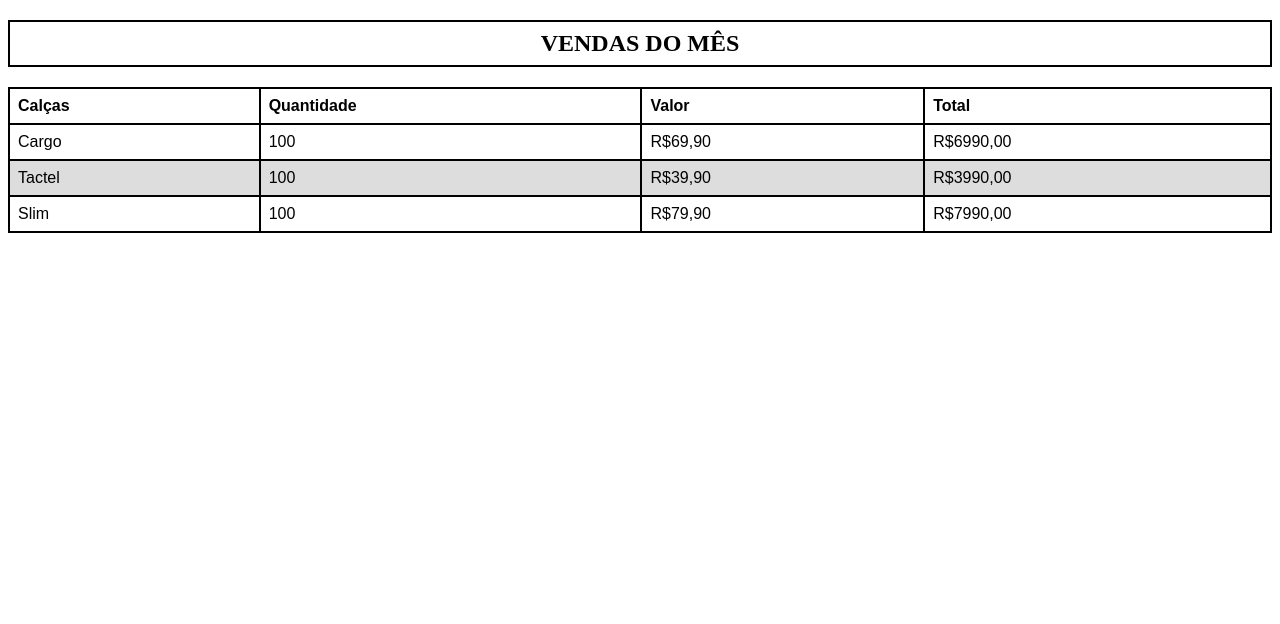
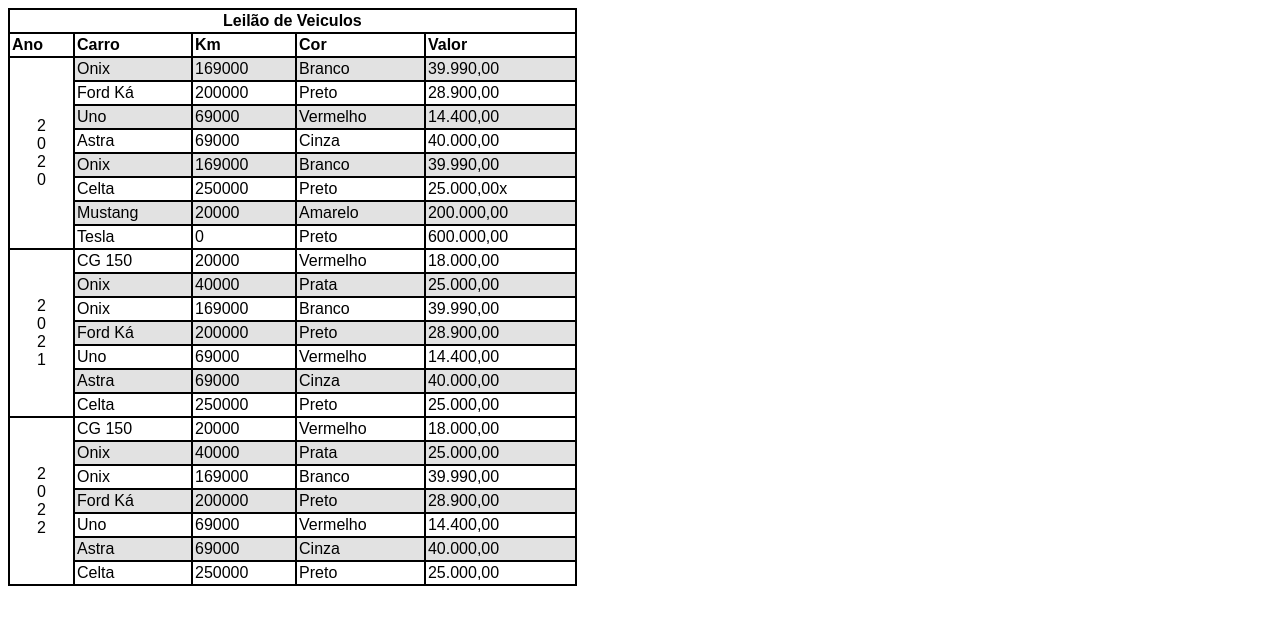
Before and after one commit to brunotaviom/Aulas-PW1, a plain HTML site: page index.html in a window 1280 px wide. Drawn offline with Linux system fonts and the light colour scheme.

Commit message:
Add files via upload
primeira tabela feita 100% sozinho

```diff
--- a/index.html
+++ b/index.html
@@ -1,63 +1,181 @@
 <!DOCTYPE html>
-<html lang="en">
+<html lang="pt-br">
 <head>
     <meta charset="UTF-8">
     <meta name="viewport" content="width=device-width, initial-scale=1.0">
-    <title>Document</title>
+    <title>Leilão de Veiculos</title>
+</head>
 <style>
     table {
       font-family: arial, sans-serif;
       border-collapse: collapse;
-          width: 100%;
+      width: 45%;
     }
 
-        h2 {
+    td, th {
       border: 2px solid #000;
-            text-align: left;;
-            padding: 8px;
-
-        }
-        td, th {
-          border: 2px solid #000000;
       text-align: left;
-          padding: 8px;
+      padding: 2px;
     }
 
     tr:nth-child(even) {
-          background-color: #dddddd;
+      background-color: #e2e2e2;
     }
+    </style>
+<body>
+<table>
+  <thead>
+    <th colspan="5"><center>Leilão de Veiculos</center></th>
+  </thead>
 
-
-        </style>
-</head>
-<body>
-
-<table>
-    <h2><center><b>VENDAS DO MÊS</b></center></h2>
-    <thead>
-        <th>Calças</th>
-        <th>Quantidade</th>
-        <th>Valor</th>
-        <th>Total</th>
-    </thead>
+  <tbody>
     <tr>
-        <td>Cargo</td>
-        <td>100</td>
-        <td>R$69,90</td>
-        <td>R$6990,00</td>
+            <th>Ano</th>
+            <th colspan="1"><b>Carro</b></th>
+            <th><b>Km</b></th>
+            <th><b>Cor</b></th>
+            <th><b>Valor</b></th>
     </tr>
        <tr>
-        <td>Tactel</td>
-        <td>100</td>
-        <td>R$39,90</td>
-        <td>R$3990,00</td>
+        <td style="writing-mode: horizontal-tb; background-color: #ffffff; text-align: center;" rowspan="8">2<br>0<br>2<br>0</td>
+        <td>Onix</td>
+        <td>169000</td>
+        <td>Branco</td>
+        <td>39.990,00</td>
        </tr>
     <tr>
-        <td>Slim</td>
-        <td>100</td>
-        <td>R$79,90</td>
-        <td>R$7990,00</td>
+        <td>Ford Ká</td>
+        <td>200000</td>
+        <td>Preto</td>
+        <td>28.900,00</td>
     </tr>
+    <tr>
+        <td>Uno</td>
+        <td>69000</td>
+        <td>Vermelho</td>
+        <td>14.400,00</td>
+    </tr>
+    <tr>
+        <td>Astra</td>
+        <td>69000</td>
+        <td>Cinza</td>
+        <td>40.000,00</td>
+    </tr>
+    <tr>
+        <td>Onix</td>
+        <td>169000</td>
+        <td>Branco</td>
+        <td>39.990,00</td>
+    </tr>
+    <tr>
+        <td>Celta</td>
+        <td>250000</td>
+        <td>Preto</td>
+        <td>25.000,00x</td>
+    </tr>
+    <tr>
+        <td>Mustang</td>
+        <td>20000</td>
+        <td>Amarelo</td>
+        <td>200.000,00</td>
+    </tr>
+    <tr>
+        <td>Tesla</td>
+        <td>0</td>
+        <td>Preto</td>
+        <td>600.000,00</td>
+    </tr>
+    <tr>
+        <td style="writing-mode: horizontal-tb; background-color: #ffffff; text-align: center;" rowspan="8">2<br>0<br>2<br>1</td>
+    </tr>
+    <tr>
+        <td>CG 150</td>
+        <td>20000</td>
+        <td>Vermelho</td>
+        <td>18.000,00</td>
+    </tr>
+    <tr>
+        <td>Onix</td>
+        <td>40000</td>
+        <td>Prata</td>
+        <td>25.000,00</td>
+    </tr>
+    <tr>
+        <td>Onix</td>
+        <td>169000</td>
+        <td>Branco</td>
+        <td>39.990,00</td>
+       </tr>
+    <tr>
+        <td>Ford Ká</td>
+        <td>200000</td>
+        <td>Preto</td>
+        <td>28.900,00</td>
+    </tr>
+    <tr>
+        <td>Uno</td>
+        <td>69000</td>
+        <td>Vermelho</td>
+        <td>14.400,00</td>
+    </tr>
+    <tr>
+        <td>Astra</td>
+        <td>69000</td>
+        <td>Cinza</td>
+        <td>40.000,00</td>
+    </tr>
+    <tr>
+        <td>Celta</td>
+        <td>250000</td>
+        <td>Preto</td>
+        <td>25.000,00</td>
+    </tr>
+    <td style="writing-mode: horizontal-tb; background-color: #ffffff; text-align: center;" rowspan="8">2<br>0<br>2<br>2</td>
+    <tr>
+        <td>CG 150</td>
+        <td>20000</td>
+        <td>Vermelho</td>
+        <td>18.000,00</td>
+    </tr>
+    <tr>
+        <td>Onix</td>
+        <td>40000</td>
+        <td>Prata</td>
+        <td>25.000,00</td>
+    </tr>
+    <tr>
+        <td>Onix</td>
+        <td>169000</td>
+        <td>Branco</td>
+        <td>39.990,00</td>
+       </tr>
+    <tr>
+        <td>Ford Ká</td>
+        <td>200000</td>
+        <td>Preto</td>
+        <td>28.900,00</td>
+    </tr>
+    <tr>
+        <td>Uno</td>
+        <td>69000</td>
+        <td>Vermelho</td>
+        <td>14.400,00</td>
+    </tr>
+    <tr>
+        <td>Astra</td>
+        <td>69000</td>
+        <td>Cinza</td>
+        <td>40.000,00</td>
+    </tr>
+    <tr>
+        <td>Celta</td>
+        <td>250000</td>
+        <td>Preto</td>
+        <td>25.000,00</td>
+    </tr>
+  </tbody>
+  <tfoot>
+  </tfoot>
 </table>
 </body>
 </html>
```
Lines whose indentation alone changed are shown as unchanged.
